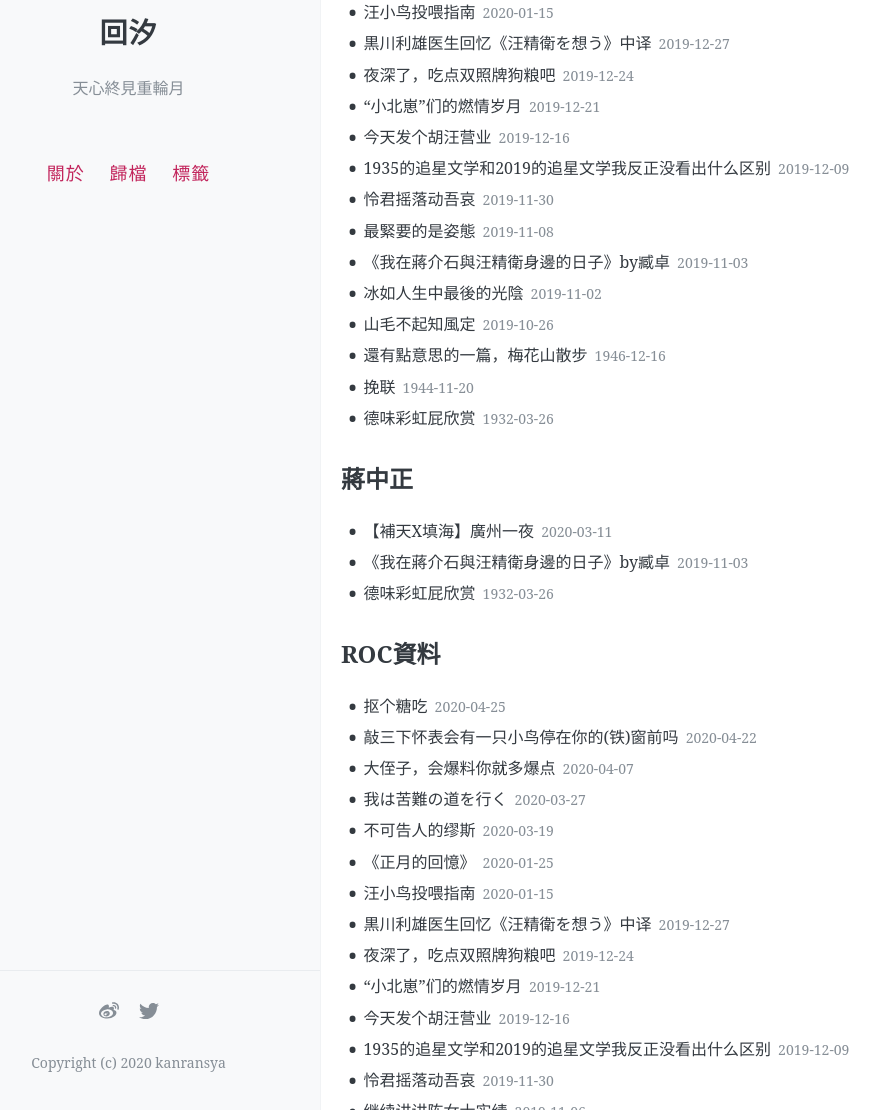
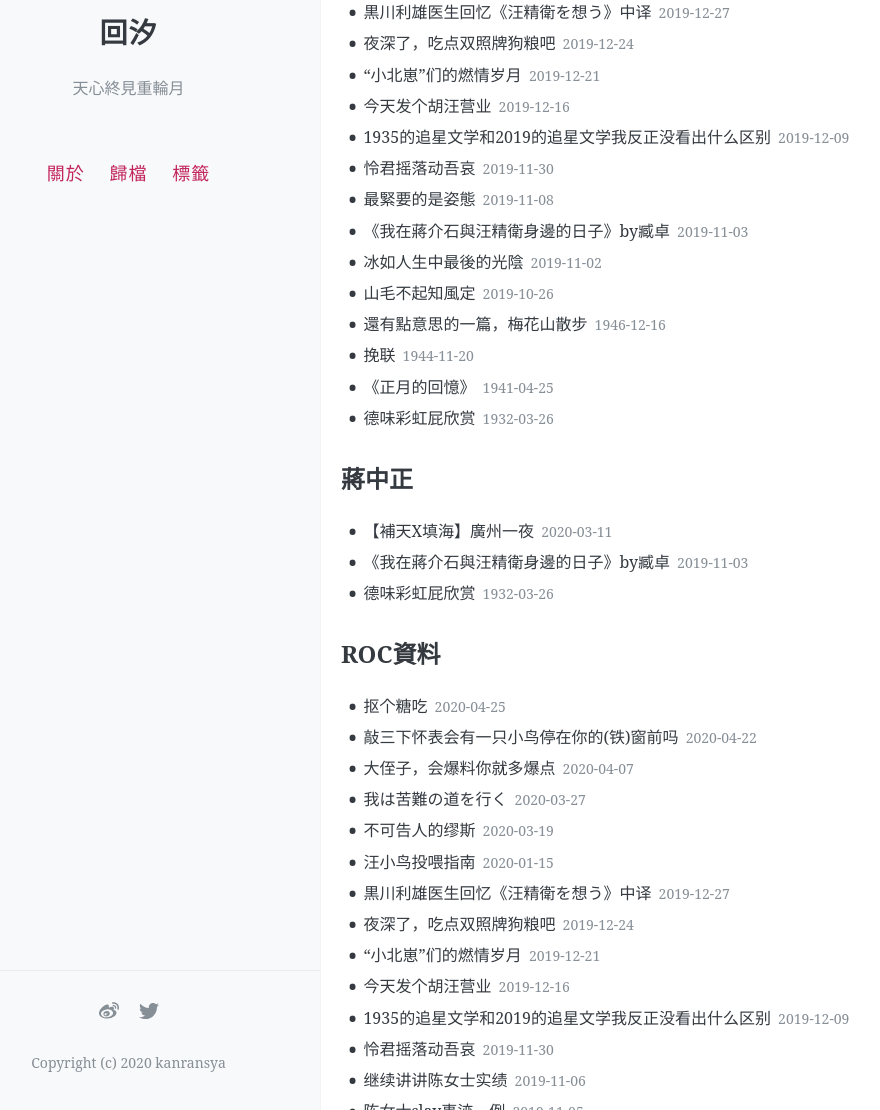
Before and after one commit to kanransya/nami-jetcoaster, a Jekyll site: the page built from tags/index.html, in a window 1280 px wide and 1400 px high, scrolled down 219 px. Shown: the part 290-1400 px from the top of the window, without its empty margins (63-943 px from the left). Built offline with Jekyll 4.4.1, drawn with Linux system fonts in a browser that asks for light colours; comment, search, counter and statistics services are not loaded; some of the changed text lies outside the part shown.

Commit message:
Update 2020-01-25-memoriesofzhengyue.md

```diff
--- a/_posts/2020-01-25-memoriesofzhengyue.md
+++ b/_posts/2020-01-25-memoriesofzhengyue.md
@@ -1,7 +1,7 @@
 ---
 layout: post
 title: 《正月的回憶》
-date: 2020-01-25 03:51:03
+date: 1941-04-25 03:51:03
 author: 汪兆銘, 正禾
 categories: ROC
 tags: [汪兆銘,ROC資料]
```
